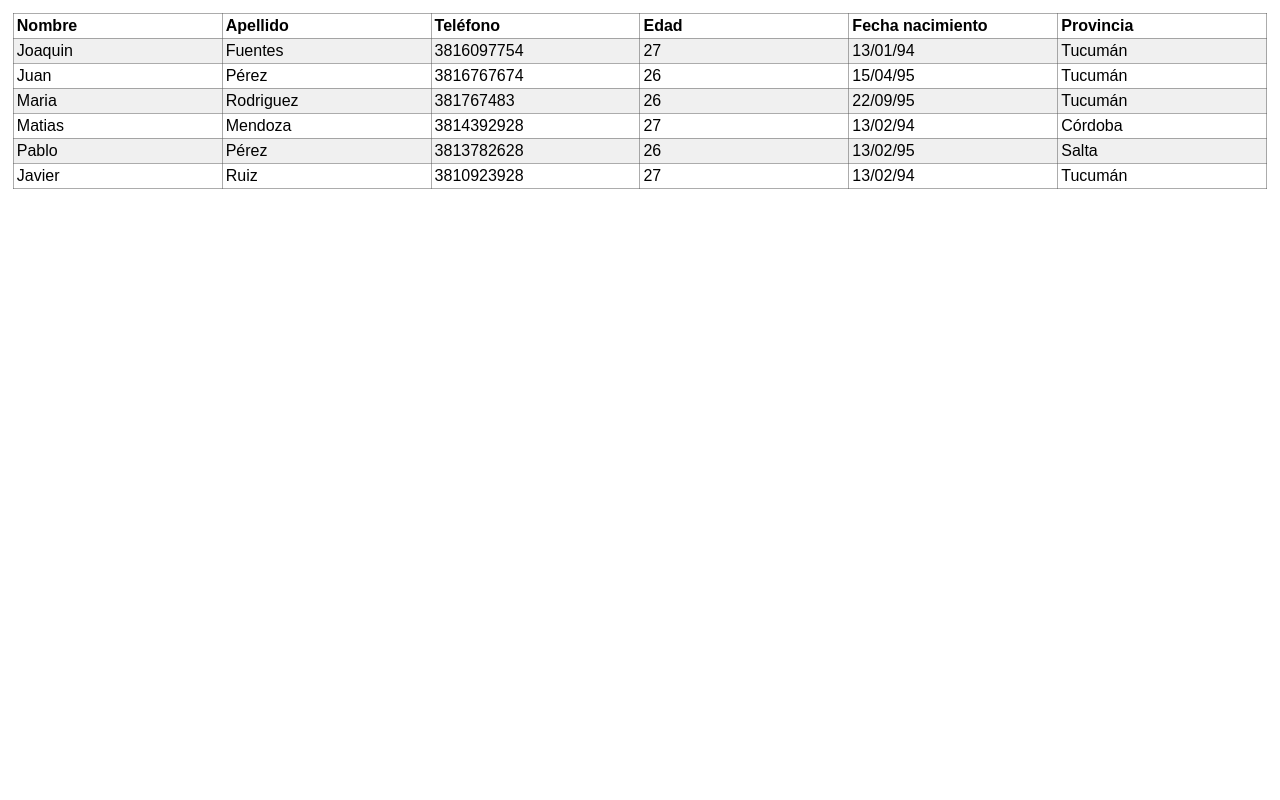
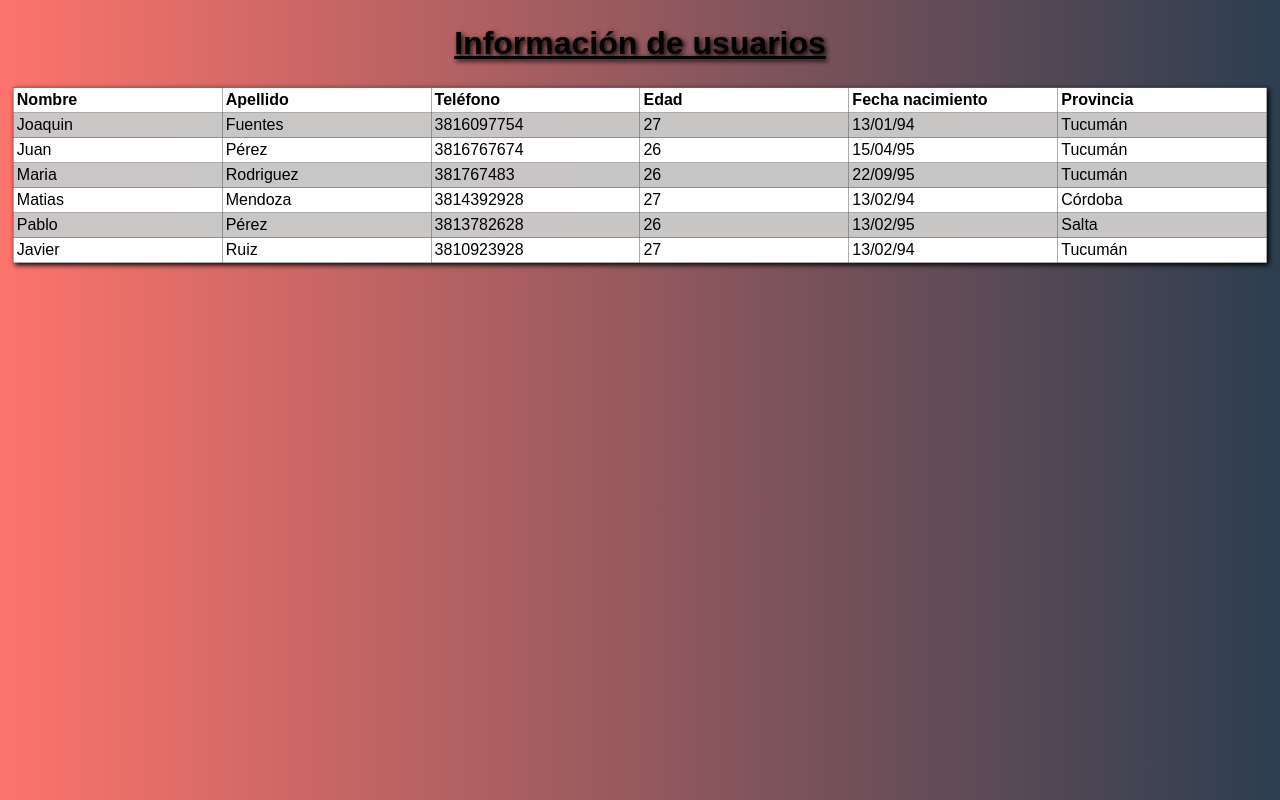
Before and after one commit to joaquin-fuentes/Evaluacion-FrontEnd, a website: page code/views/R2.html in a window 1280 px wide. Drawn offline with Linux system fonts and the light colour scheme; files that its build step writes are made by us from their sources.

Commit message:
retoques css

```diff
--- a/code/app.js
+++ b/code/app.js
@@ -7,6 +7,7 @@
 
 
 app.use(express.static('public'))
+
 
 
 app.get('/', (req,res)=>{
--- a/code/public/css/R2.css
+++ b/code/public/css/R2.css
@@ -5,9 +5,20 @@
 body{
     width: 100vw;
     padding: 1%;
+    background: #2C3E50;
+    background: -webkit-linear-gradient(to right, #FD746C, #2C3E50);
+    background: linear-gradient(to right, #FD746C, #2C3E50);
+}
+h1{
+    text-align: center;
+    margin-top: 1%;
+    margin-bottom: 2%;
+    text-shadow: 2px 2px 5px black;
+    text-decoration: underline;
 }
 table{
     width: 100%;
+    box-shadow: 2px 2px 5px black;
 }
 table, th , td{
     border: rgba(90, 90, 90, 0.5) 1px solid;
@@ -19,11 +30,14 @@ th,td{
 }
 th{
     text-align: left;
+    background-color: white;
 }
 .fila-impar{
-    background-color: rgba(194, 193, 193, 0.247);
+    background-color: rgba(202, 200, 200, 0.986);
 }
-
+.fila-par{
+    background-color: white;
+}
 @media (max-width: 768px){
  table{
      height: 60%;
--- a/code/public/css/R3.css
+++ b/code/public/css/R3.css
@@ -6,9 +6,18 @@
 body{
     width: 100%;
     height: 100%;
+    background: #FF5F6D;  /* fallback for old browsers */
+background: -webkit-linear-gradient(to right, #FFC371, #FF5F6D);  /* Chrome 10-25, Safari 5.1-6 */
+background: linear-gradient(to right, #FFC371, #FF5F6D); /* W3C, IE 10+/ Edge, Firefox 16+, Chrome 26+, Opera 12+, Safari 7+ */
+}
+.titulo{
+    text-align: center;
+    margin-bottom: 3%;
+    text-shadow: 2px 2px 5px black;
+    text-decoration: underline;
 }
 article{
-    border-top: 1px solid black;
+    border: 1px solid black;
     width: 100%;
     height: 60vh;
     display: flex;
@@ -58,7 +67,7 @@ article{
 
 .modal-contenedor header{
     padding: 8px;
-    background-color: rgba(1, 68, 68, 0.322);
+    background-color: rgba(100, 4, 4, 0.842);
     display: flex;
     flex-direction: row-reverse;
     align-items: center;
@@ -128,7 +137,8 @@ i:hover{
 }
 h1, p{
     padding: 1% 10%;
-font-size: 2vw;}
+font-size: 2vw;
+text-shadow: 1px 1px 1px black;}
 
 
 @media (max-width: 768px){
--- a/code/public/css/home.css
+++ b/code/public/css/home.css
@@ -36,6 +36,7 @@ h1{
     position: relative;
     font-size: 4vw;
     text-align: center;
+    text-shadow: 2px 2px 5px black;
 }
 ul{
     height: 80vh;
@@ -52,6 +53,7 @@ a{
     text-decoration: none;
     color: rgb(129, 252, 170);
     font-size: 3vw;
+    text-shadow: 2px 2px 5px black;
 }
 a:hover{
     text-decoration: underline;
--- a/code/views/R2.html
+++ b/code/views/R2.html
@@ -8,6 +8,9 @@
 </head>
 
 <body>
+    <h1>
+        Información de usuarios
+    </h1>
     <table>
         <tr>
             <th>Nombre </th>
```
Also changed, not shown: code/views/R3.html (+4 -0 lines), code/public/img/img-claro.jpg (added).
